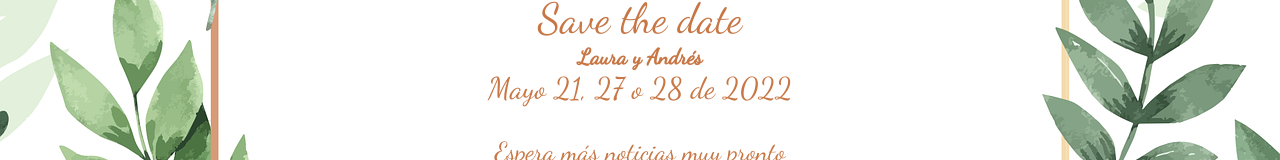
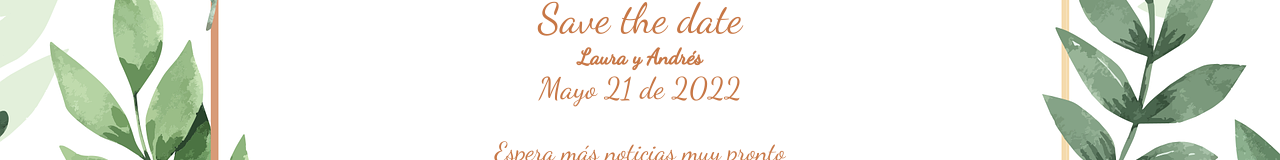
Before and after one commit to anfrajo/matri-laura-andres, a Vue app: page / in a window 1280 px wide. Shown: the part 470-630 px from the top of the page. Built offline with nearby package versions, Linux system fonts and the light colour scheme.

Commit message:
Define date

```diff
--- a/src/App.vue
+++ b/src/App.vue
@@ -4,7 +4,7 @@
       <img width="100%" src="https://c.tenor.com/1J5kkT96dcAAAAAC/up-si-quiero.gif"/>
       <span class="data32">Save the date</span>
       <span class="data12">Laura y Andrés</span>
-      <span class="data20">Mayo 21, 27 o 28 de 2022</span>
+      <span class="data20">Mayo 21 de 2022</span>
       <span class="data26">Espera más noticias muy pronto</span>
     </div>
   </div>
```
Also changed, not shown: 5 other files (tests, documents, lock files or other folders).
